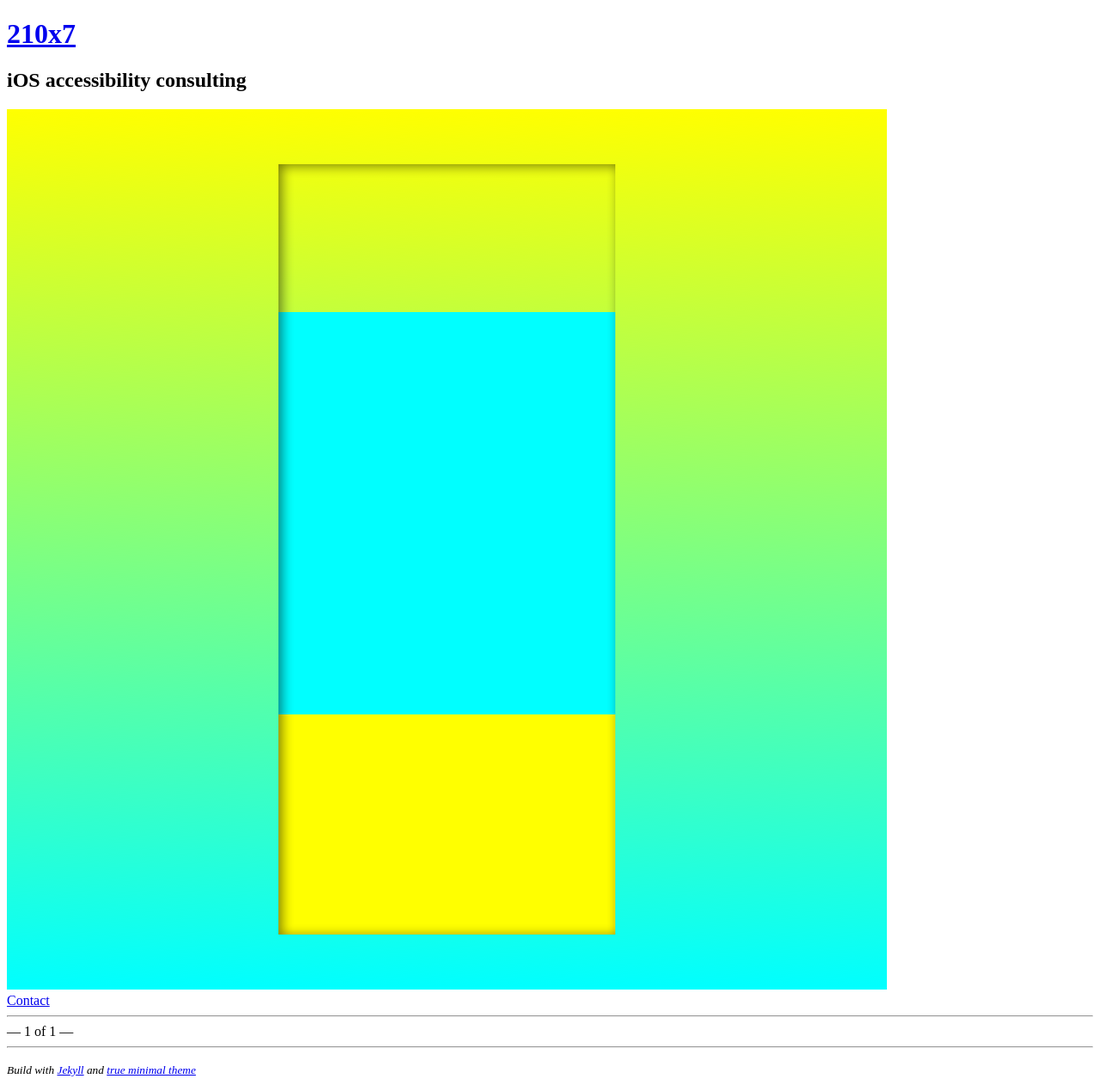
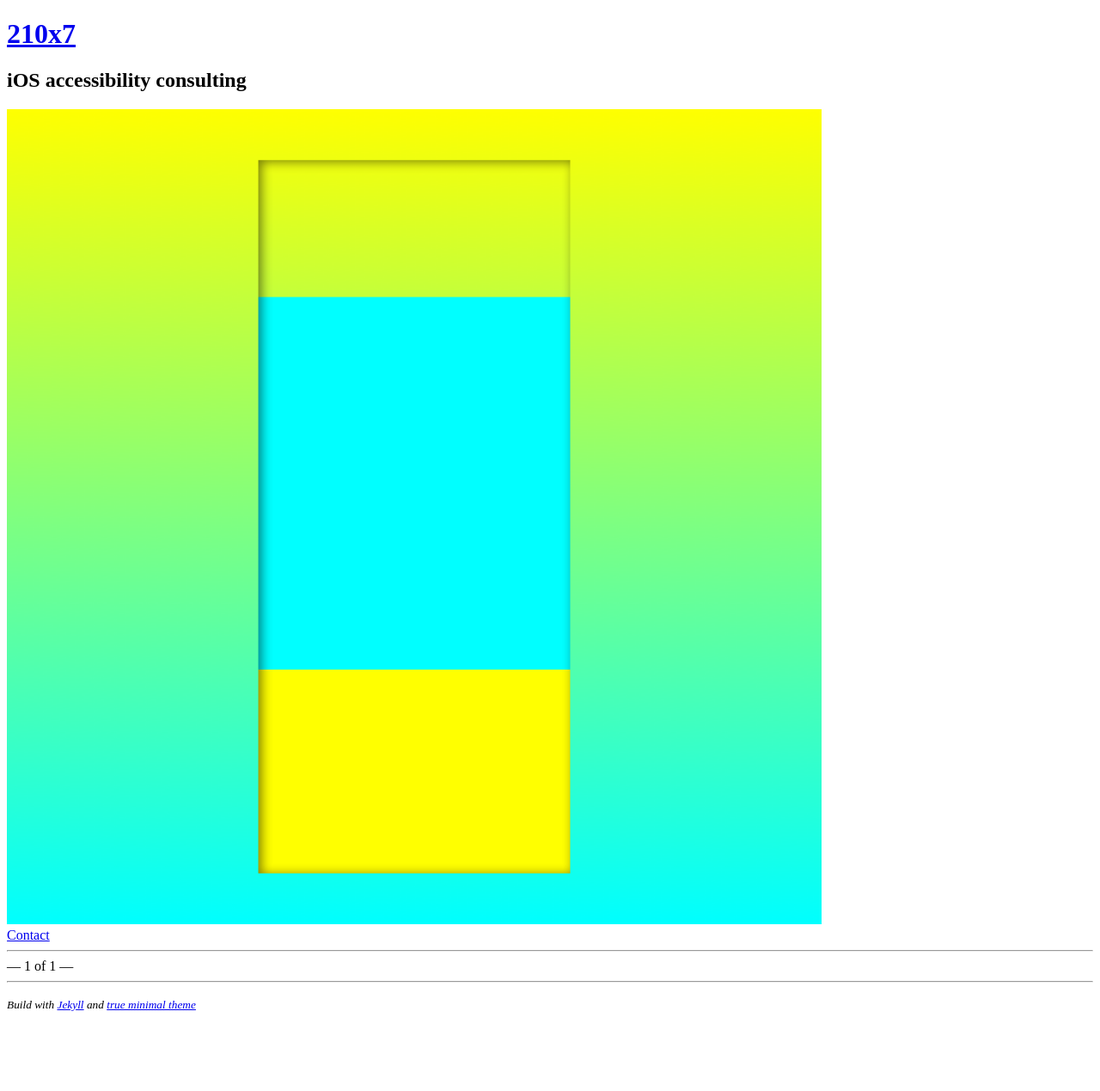
Before and after one commit to 210x7/210x7.io, a Jekyll site: the page built from index.html, in a window 1280 px wide. Shown: the whole page at 86% size. Built offline with Jekyll 4.4.1, drawn with Linux system fonts in a browser that asks for light colours; the list of posts is cut into pages by our own code; after the commit the page ends 1193 px from its top, so only the background shows below that.

Commit message:
Include css

```diff
--- a/_includes/header.html
+++ b/_includes/header.html
@@ -1,7 +1,7 @@
 <header>
     <h1><a href='{{ site.url }}/'>{{ site.name }}</a></h1>
     <h2>iOS accessibility consulting</h2>
-    <img src='{{ site.url }}/assets/210x7.png' alt="210x7 iOS accessibility consulting logo. A gradient between two direct complementario colors with a relative rectangles on top representing the quantities with the size of colors used for the gradient">
+    <img class="logo" src='{{ site.url }}/assets/210x7.png' alt="210x7 iOS accessibility consulting logo. A gradient between two direct complementario colors with a relative rectangles on top representing the quantities with the size of colors used for the gradient">
 </header>
 	<a href='{{ site.url }}/contact/'> Contact</a>
 <hr>
--- a/_layouts/default.html
+++ b/_layouts/default.html
@@ -13,6 +13,7 @@
 
     {% if site.highlighter %}
         <link rel='stylesheet' href='{{ site.url }}/assets/css/syntax.css' type='text/css'>
+        <link rel='stylesheet' href='{{ site.url }}/assets/css/main.css' type='text/css'>
     {% endif %}
 
     <meta name='viewport' content='width=device-width, initial-scale=1'>
--- /dev/null
+++ b/assets/css/main.css
@@ -0,0 +1,3 @@
+.logo {
+	max-width: 75%;
+}
```
